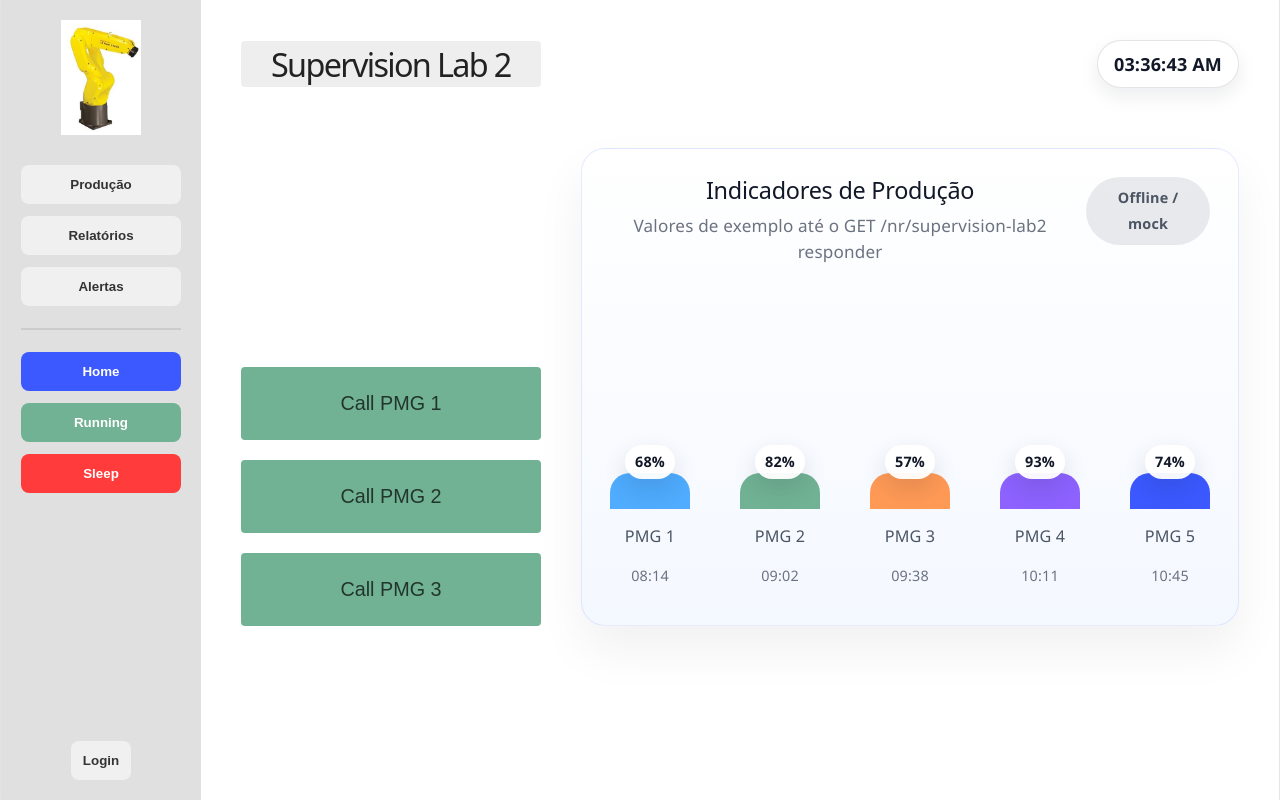
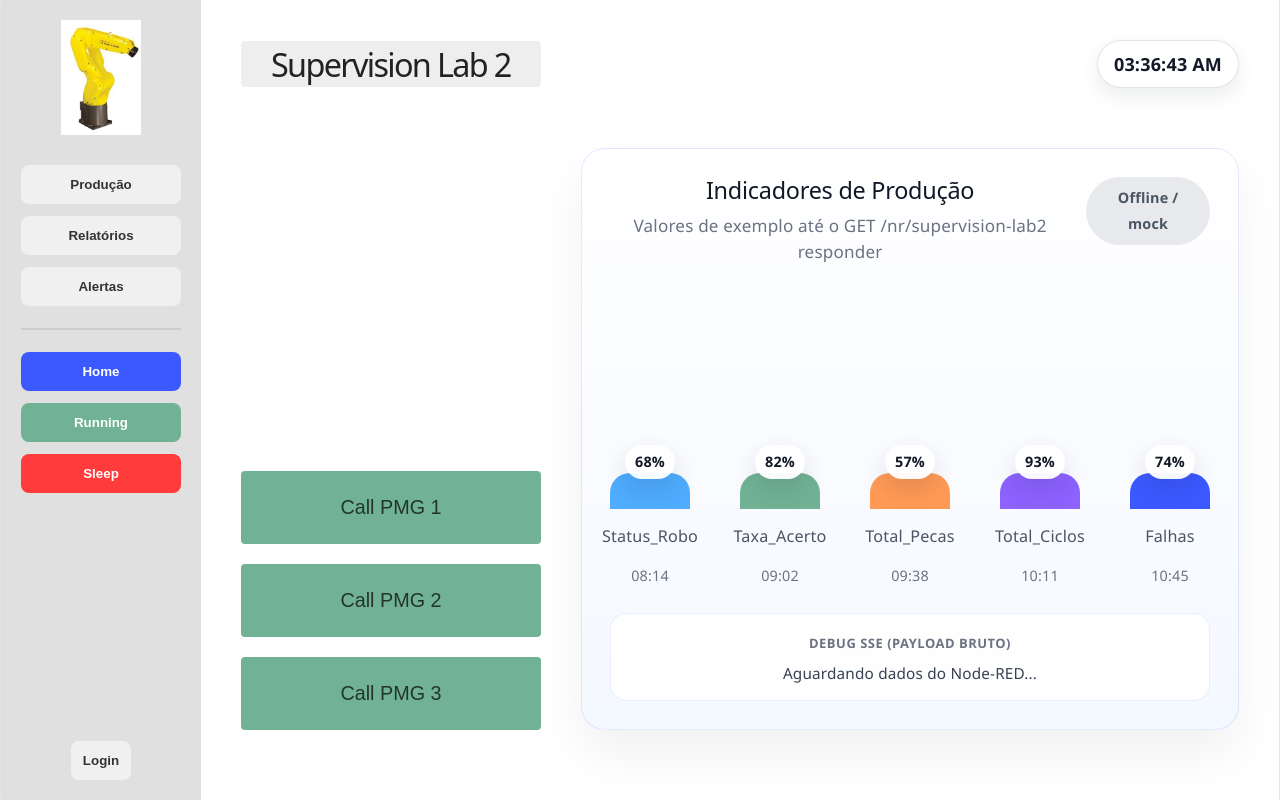
Before and after one commit to Godoi00964/Aula-Robo-Lab2, a React (Vite) app: page / in a window 1280 px wide. Built offline with nearby package versions, Linux system fonts and the light colour scheme; no server answers.

Commit message:
Criado a pasta Server

```diff
--- a/src/App.jsx
+++ b/src/App.jsx
@@ -48,15 +48,16 @@ function parseProductionPayload(data) {
 
 const Dashboard = () => {
   const [chartData, setChartData] = useState([
-    { label: 'PMG 1', value: 68, color: '#4facfe', time: '08:14' },
-    { label: 'PMG 2', value: 82, color: '#71b294', time: '09:02' },
-    { label: 'PMG 3', value: 57, color: '#ff9a56', time: '09:38' },
-    { label: 'PMG 4', value: 93, color: '#8d62ff', time: '10:11' },
-    { label: 'PMG 5', value: 74, color: '#3b59ff', time: '10:45' },
+    { label: 'Status_Robo', value: 68, color: '#4facfe', time: '08:14' },
+    { label: 'Taxa_Acerto', value: 82, color: '#71b294', time: '09:02' },
+    { label: 'Total_Pecas', value: 57, color: '#ff9a56', time: '09:38' },
+    { label: 'Total_Ciclos', value: 93, color: '#8d62ff', time: '10:11' },
+    { label: 'Falhas', value: 74, color: '#3b59ff', time: '10:45' },
   ]);
   const [now, setNow] = useState(new Date());
   const [productionSummary, setProductionSummary] = useState(null);
   const [nrLive, setNrLive] = useState(false);
+  const [rawPayload, setRawPayload] = useState(null);
 
   const formatTime = (date) =>
     date.toLocaleTimeString([], { hour: '2-digit', minute: '2-digit', second: '2-digit' });
@@ -66,30 +67,36 @@ const Dashboard = () => {
     return () => clearInterval(timer);
   }, []);
 
-  // Dados vindos do Node-RED (GET /supervision-lab2 no fluxo; proxy Vite: /nr/supervision-lab2)
+  // Dados vindos do servidor SSE (/events -> repassa dados do Node-RED)
   useEffect(() => {
-    const url = '/nr/supervision-lab2';
-    const pollMs = 2000;
+    const source = new EventSource('http://localhost:3001/events');
 
-    const load = () => {
-      fetch(url)
-        .then((res) => (res.ok ? res.json() : Promise.reject(new Error(String(res.status)))))
-        .then((data) => {
-          const next = parseProductionPayload(data);
-          if (next) {
-            setChartData(next.bars);
-            setProductionSummary(next.summary);
-            setNrLive(true);
-          }
-        })
-        .catch(() => {
-          setNrLive(false);
-        });
+    source.onopen = () => {
+      setNrLive(true);
     };
 
-    load();
-    const id = setInterval(load, pollMs);
-    return () => clearInterval(id);
+    source.onmessage = (event) => {
+      try {
+        const payload = JSON.parse(event.data);
+        setRawPayload(payload);
+        const next = parseProductionPayload(payload);
+        if (next) {
+          setChartData(next.bars);
+          setProductionSummary(next.summary);
+          setNrLive(true);
+        }
+      } catch (error) {
+        console.warn('[SSE] Payload inválido:', event.data);
+      }
+    };
+
+    source.onerror = () => {
+      setNrLive(false);
+    };
+
+    return () => {
+      source.close();
+    };
   }, []);
 
   return (
@@ -197,6 +204,15 @@ const Dashboard = () => {
                    </div>
                  ))}
                </div>
+
+               <div className="production-metrics" aria-label="Debug de payload SSE">
+                 <div className="production-metric production-metric-wide">
+                   <span className="production-metric-label">Debug SSE (payload bruto)</span>
+                   <span className="production-metric-log" title={rawPayload ? JSON.stringify(rawPayload) : 'Aguardando dados...'}>
+                     {rawPayload ? JSON.stringify(rawPayload) : 'Aguardando dados do Node-RED...'}
+                   </span>
+                 </div>
+               </div>
              </div>
           </div>
         </section>
```
